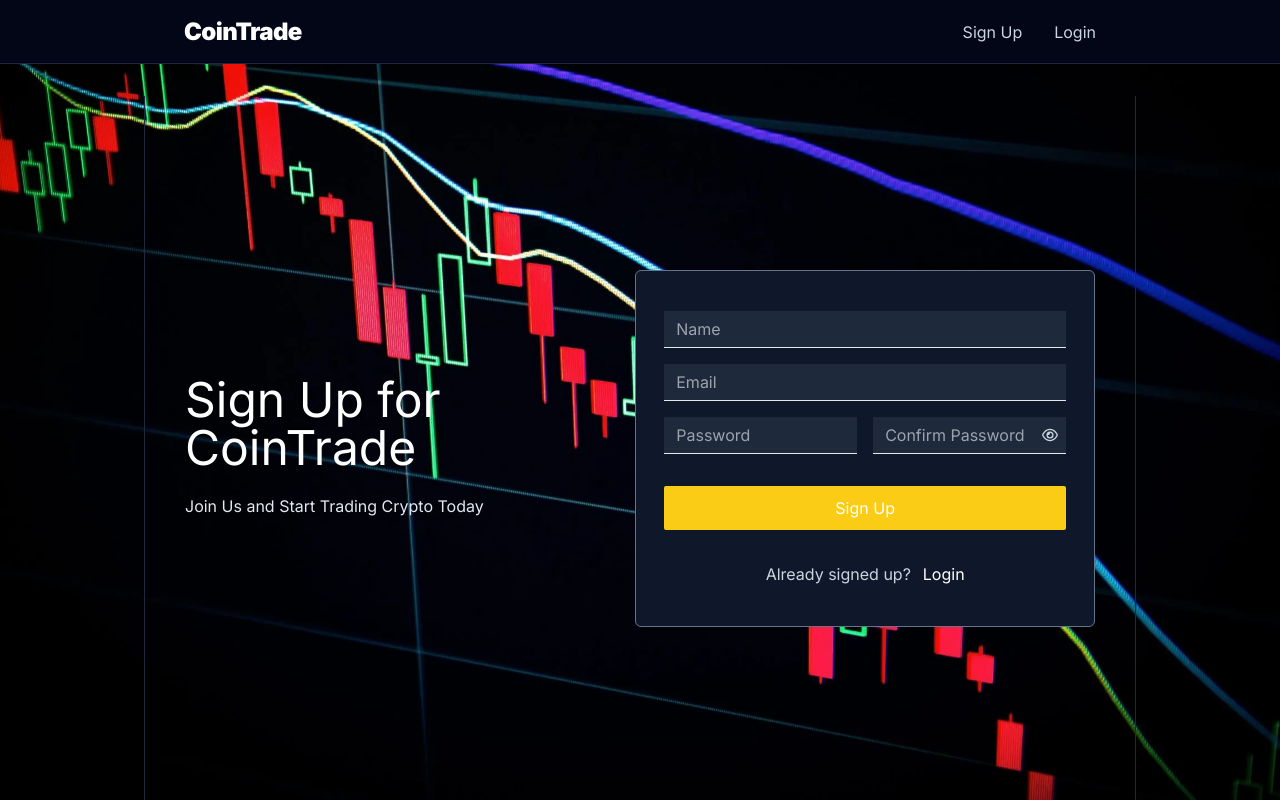
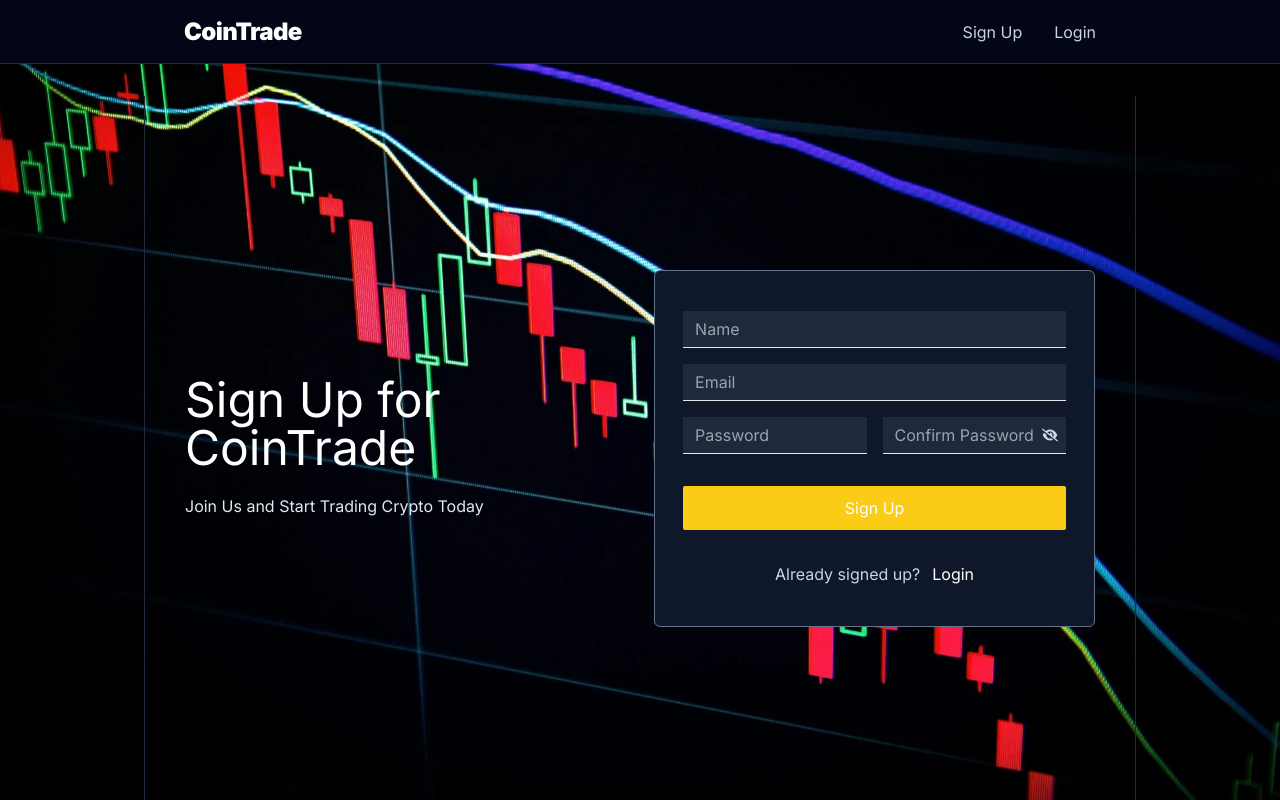
Before and after one commit to jealaine0128/cointrade-client, a Next.js app: page /signup in a window 1280 px wide. Built offline with nearby package versions, Linux system fonts and the light colour scheme.

Commit message:
Update page.tsx

```diff
--- a/src/app/(auth)/signup/page.tsx
+++ b/src/app/(auth)/signup/page.tsx
@@ -22,7 +22,7 @@ const Page = () => {
 
   const [isLoading, setIsLoading] = useState(false)
 
-  const [eye, setEye] = useState(true)
+  const [eye, setEye] = useState(false)
 
   const handleChange = (e: any) => {
 
@@ -98,8 +98,8 @@ const Page = () => {
   return (
     <div>
       <Header />
-      <div className='flex items-center h-screen w-screen bg-[url(/auth.webp)] bg-no-repeat bg-cover bg-center justify-between pt-24 px-5 sm:px-10 md:px-16 lg:px-24 xl:px-36 2xl:px-44'>
-        <div className='w-full flex items-center h-full justify-between lg:px-5 xl:px-10 lg:border-x lg:border-slate-800'>
+      <div className='flex pt-20 items-center h-screen w-screen bg-[url(/auth.webp)] bg-no-repeat bg-cover bg-center justify-between pt-24 px-5 sm:px-10 md:px-16 lg:px-24 xl:px-36 2xl:px-44'>
+        <div className='w-full flex flex-col gap-10 lg:flex-row items-center h-full lg:justify-between lg:px-5 xl:px-10 lg:border-x lg:border-slate-800'>
 
           <div className='w-1/2 flex flex-col gap-5'>
             <h1 className='text-3xl sm:text-4xl lg:text-5xl text-white'>Sign Up for CoinTrade</h1>
```
